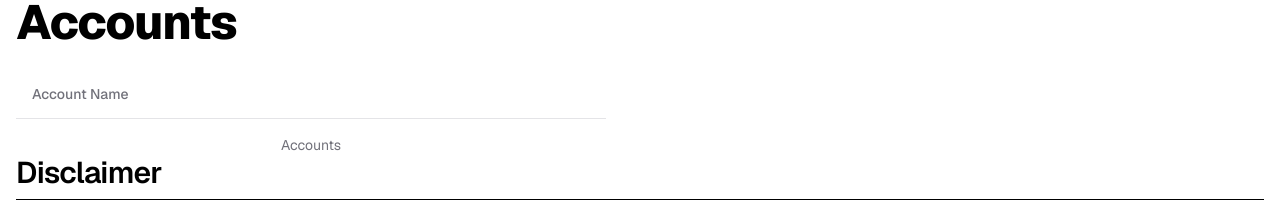
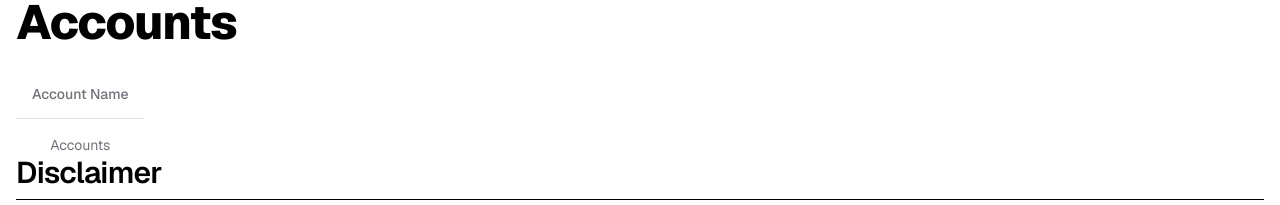
Before and after one commit to bpb54321/fbar-max-balance-calculator, a Next.js app: page / in a window 1280 px wide. Shown: the part 123-328 px from the top of the page. Built offline with nearby package versions, Linux system fonts and the light colour scheme.

Commit message:
Remove fixed-width from Table.

```diff
--- a/components/AccountTable.tsx
+++ b/components/AccountTable.tsx
@@ -23,7 +23,6 @@ export default function AccountTable() {
   const sortedYears = uniqueYears.sort((a, b) => Number(a) - Number(b));
 
   return (
-    <div className="w-[590px]">
     <Table>
       <Caption>Accounts</Caption>
       <TableHeader>
@@ -49,6 +48,5 @@ export default function AccountTable() {
         ))}
       </TableBody>
     </Table>
-    </div>
   );
 }
--- a/design-system/table/Table.tsx
+++ b/design-system/table/Table.tsx
@@ -6,7 +6,7 @@ interface TableProps {
 
 export default function Table({ children }: TableProps) {
   return (
-    <table className="text-sm w-full caption-bottom" data-testid="table">
+    <table className="text-sm caption-bottom" data-testid="table">
       {children}
     </table>
   );
```
Also changed, not shown: design-system/table/table.visual-tests.spec.ts-snapshots/Table-has-correct-visual-appearance-1-Google-Chrome-darwin.png. Lines whose indentation alone changed are shown as unchanged.
